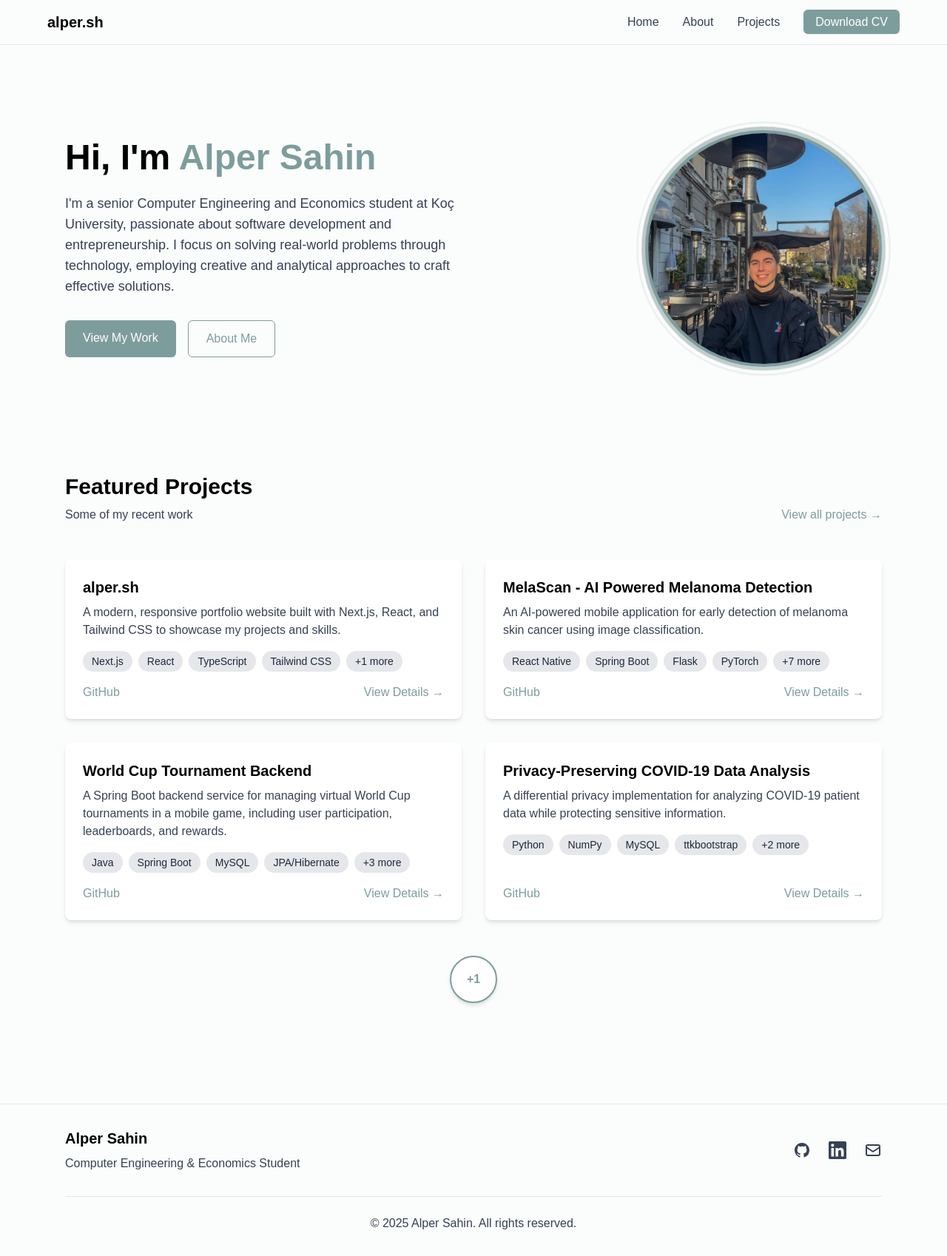
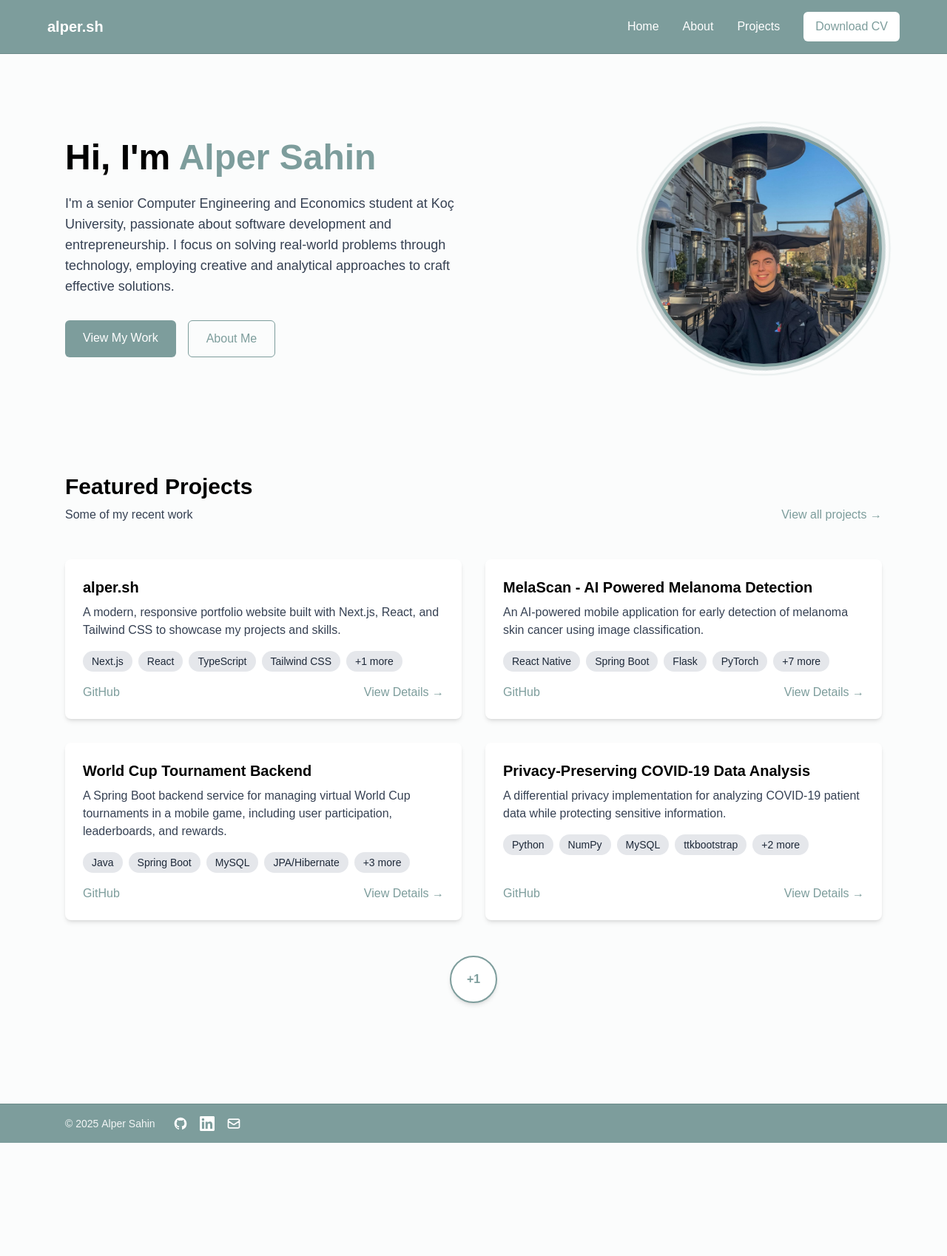
Before and after one commit to alpersahin21/portfolio, a Next.js app: page / in a window 1280 px wide. Shown: the whole page at 74% size. After the commit the page ends 1545 px from the top, so only its background shows below. Built offline with nearby package versions, Linux system fonts and the light colour scheme.

Commit message:
header and footer changes for mobile view.

```diff
--- a/src/app/layout.tsx
+++ b/src/app/layout.tsx
@@ -35,7 +35,7 @@ export default function RootLayout({
         className={`${geistSans.variable} ${geistMono.variable} antialiased min-h-screen flex flex-col bg-[#FBFCFC] text-black`}
       >
         <Header />
-        <main className="flex-grow pt-24 pb-16">
+        <main className="flex-grow pt-16 md:pt-24 pb-16">
           {children}
         </main>
         <Footer />
--- a/src/components/layout/Footer.tsx
+++ b/src/components/layout/Footer.tsx
@@ -4,27 +4,23 @@ const Footer = () => {
   const currentYear = new Date().getFullYear();
 
   return (
-    <footer className="bg-[#FBFCFC] py-8 border-t border-gray-200">
+    <footer className="bg-[#7D9D9C] text-white py-4 border-t border-[#6b8a89]">
       <div className="max-w-6xl mx-auto px-6">
-        <div className="flex flex-col md:flex-row justify-between items-center">
-          <div className="mb-4 md:mb-0">
-            <Link href="/" className="text-xl font-bold">
-              Alper Sahin
-            </Link>
-            <p className="text-gray-700 mt-2">
-              Computer Engineering & Economics Student
+        <div className="flex flex-wrap items-center justify-between">
+          <div className="flex items-center space-x-6">
+            <p className="text-sm text-white/90">
+              © {currentYear} <Link href="/" className="font-medium hover:text-white">Alper Sahin</Link>
             </p>
-          </div>
 
-          <div className="flex space-x-6">
+            <div className="flex space-x-4">
               <a
                 href="https://github.com/alpersahin21"
                 target="_blank"
                 rel="noopener noreferrer"
-              className="text-gray-700 hover:text-[#7D9D9C]"
+                className="text-white hover:text-gray-200 transform transition duration-200 hover:scale-110"
                 aria-label="GitHub"
               >
-              <svg className="w-6 h-6" fill="currentColor" viewBox="0 0 24 24" aria-hidden="true">
+                <svg className="w-5 h-5" fill="currentColor" viewBox="0 0 24 24" aria-hidden="true">
                   <path fillRule="evenodd" d="M12 2C6.477 2 2 6.484 2 12.017c0 4.425 2.865 8.18 6.839 9.504.5.092.682-.217.682-.483 0-.237-.008-.868-.013-1.703-2.782.605-3.369-1.343-3.369-1.343-.454-1.158-1.11-1.466-1.11-1.466-.908-.62.069-.608.069-.608 1.003.07 1.531 1.032 1.531 1.032.892 1.53 2.341 1.088 2.91.832.092-.647.35-1.088.636-1.338-2.22-.253-4.555-1.113-4.555-4.951 0-1.093.39-1.988 1.029-2.688-.103-.253-.446-1.272.098-2.65 0 0 .84-.27 2.75 1.026A9.564 9.564 0 0112 6.844c.85.004 1.705.115 2.504.337 1.909-1.296 2.747-1.027 2.747-1.027.546 1.379.202 2.398.1 2.651.64.7 1.028 1.595 1.028 2.688 0 3.848-2.339 4.695-4.566 4.943.359.309.678.92.678 1.855 0 1.338-.012 2.419-.012 2.747 0 .268.18.58.688.482A10.019 10.019 0 0022 12.017C22 6.484 17.522 2 12 2z" clipRule="evenodd" />
                 </svg>
               </a>
@@ -32,27 +28,24 @@ const Footer = () => {
                 href="https://www.linkedin.com/in/alpersahin7330/"
                 target="_blank"
                 rel="noopener noreferrer"
-              className="text-gray-700 hover:text-[#7D9D9C]"
+                className="text-white hover:text-gray-200 transform transition duration-200 hover:scale-110"
                 aria-label="LinkedIn"
               >
-              <svg className="w-6 h-6" fill="currentColor" viewBox="0 0 24 24" aria-hidden="true">
+                <svg className="w-5 h-5" fill="currentColor" viewBox="0 0 24 24" aria-hidden="true">
                   <path d="M20.447 20.452h-3.554v-5.569c0-1.328-.027-3.037-1.852-3.037-1.853 0-2.136 1.445-2.136 2.939v5.667H9.351V9h3.414v1.561h.046c.477-.9 1.637-1.85 3.37-1.85 3.601 0 4.267 2.37 4.267 5.455v6.286zM5.337 7.433c-1.144 0-2.063-.926-2.063-2.065 0-1.138.92-2.063 2.063-2.063 1.14 0 2.064.925 2.064 2.063 0 1.139-.925 2.065-2.064 2.065zm1.782 13.019H3.555V9h3.564v11.452zM22.225 0H1.771C.792 0 0 .774 0 1.729v20.542C0 23.227.792 24 1.771 24h20.451C23.2 24 24 23.227 24 22.271V1.729C24 .774 23.2 0 22.222 0h.003z" />
                 </svg>
               </a>
               <a
                 href="mailto:alpersahin30@gmail.com"
-              className="text-gray-700 hover:text-[#7D9D9C]"
+                className="text-white hover:text-gray-200 transform transition duration-200 hover:scale-110"
                 aria-label="Email"
               >
-              <svg className="w-6 h-6" fill="none" stroke="currentColor" viewBox="0 0 24 24" xmlns="http://www.w3.org/2000/svg">
+                <svg className="w-5 h-5" fill="none" stroke="currentColor" viewBox="0 0 24 24" xmlns="http://www.w3.org/2000/svg">
                   <path strokeLinecap="round" strokeLinejoin="round" strokeWidth="2" d="M3 8l7.89 5.26a2 2 0 002.22 0L21 8M5 19h14a2 2 0 002-2V7a2 2 0 00-2-2H5a2 2 0 00-2 2v10a2 2 0 002 2z" />
                 </svg>
               </a>
             </div>
           </div>
-
-        <div className="mt-8 pt-6 border-t border-gray-200 text-center text-gray-700">
-          <p>© {currentYear} Alper Sahin. All rights reserved.</p>
         </div>
       </div>
     </footer>
--- a/src/components/layout/Header.tsx
+++ b/src/components/layout/Header.tsx
@@ -1,18 +1,36 @@
+"use client";
+
 import Link from 'next/link';
+import { useState } from 'react';
 
 const Header = () => {
+  const [isMenuOpen, setIsMenuOpen] = useState(false);
+
   return (
-    <header className="fixed top-0 left-0 right-0 z-10 bg-[#FBFCFC]/90 backdrop-blur-md py-4 px-6 border-b border-gray-200">
+    <header className="fixed top-0 left-0 right-0 z-10 bg-[#7D9D9C] text-white backdrop-blur-md py-4 px-6 border-b border-[#6b8a89]">
       <div className="max-w-6xl mx-auto flex justify-between items-center">
-        <Link href="/" className="text-xl font-bold text-black">
+        <Link href="/" className="text-xl font-bold text-white">
           alper.sh
         </Link>
-        <nav>
+
+        {/* Mobile menu button */}
+        <button
+          className="md:hidden flex items-center text-white"
+          onClick={() => setIsMenuOpen(!isMenuOpen)}
+          aria-label="Toggle menu"
+        >
+          <svg xmlns="http://www.w3.org/2000/svg" fill="none" viewBox="0 0 24 24" stroke="currentColor" className="w-6 h-6">
+            <path strokeLinecap="round" strokeLinejoin="round" strokeWidth={2} d={isMenuOpen ? "M6 18L18 6M6 6l12 12" : "M4 6h16M4 12h16M4 18h16"} />
+          </svg>
+        </button>
+
+        {/* Desktop navigation */}
+        <nav className="hidden md:block">
           <ul className="flex space-x-8 items-center">
             <li>
               <Link
                 href="/"
-                className="text-gray-700 hover:text-black transition-colors"
+                className="text-white hover:text-gray-200 transition-colors"
               >
                 Home
               </Link>
@@ -20,7 +38,7 @@ const Header = () => {
             <li>
               <Link
                 href="/about"
-                className="text-gray-700 hover:text-black transition-colors"
+                className="text-white hover:text-gray-200 transition-colors"
               >
                 About
               </Link>
@@ -28,7 +46,7 @@ const Header = () => {
             <li>
               <Link
                 href="/projects"
-                className="text-gray-700 hover:text-black transition-colors"
+                className="text-white hover:text-gray-200 transition-colors"
               >
                 Projects
               </Link>
@@ -37,7 +55,7 @@ const Header = () => {
               <a
                 href="/files/Alper_Sahin_CV.pdf"
                 download
-                className="px-4 py-2 bg-[#7D9D9C] hover:bg-[#576F72] text-white rounded-md transition-colors"
+                className="inline-block px-4 py-2 bg-white text-[#7D9D9C] rounded-md transform transition duration-300 ease-in-out hover:shadow-md hover:scale-105 hover:bg-gray-100"
               >
                 Download CV
               </a>
@@ -45,6 +63,51 @@ const Header = () => {
           </ul>
         </nav>
       </div>
+
+      {/* Mobile navigation */}
+      {isMenuOpen && (
+        <nav className="md:hidden mt-4">
+          <ul className="flex flex-col space-y-4 pb-4">
+            <li>
+              <Link
+                href="/"
+                className="block text-white hover:text-gray-200 transition-colors"
+                onClick={() => setIsMenuOpen(false)}
+              >
+                Home
+              </Link>
+            </li>
+            <li>
+              <Link
+                href="/about"
+                className="block text-white hover:text-gray-200 transition-colors"
+                onClick={() => setIsMenuOpen(false)}
+              >
+                About
+              </Link>
+            </li>
+            <li>
+              <Link
+                href="/projects"
+                className="block text-white hover:text-gray-200 transition-colors"
+                onClick={() => setIsMenuOpen(false)}
+              >
+                Projects
+              </Link>
+            </li>
+            <li>
+              <a
+                href="/files/Alper_Sahin_CV.pdf"
+                download
+                className="inline-block px-4 py-2 bg-white text-[#7D9D9C] rounded-md transform transition duration-300 ease-in-out hover:shadow-md hover:scale-105 hover:bg-gray-100"
+                onClick={() => setIsMenuOpen(false)}
+              >
+                Download CV
+              </a>
+            </li>
+          </ul>
+        </nav>
+      )}
     </header>
   );
 };
--- a/src/components/sections/home/Hero.tsx
+++ b/src/components/sections/home/Hero.tsx
@@ -5,7 +5,7 @@ import Image from 'next/image';
 
 const Hero = () => {
   return (
-    <section className="py-20">
+    <section className="py-10 md:py-20">
       <div className="max-w-6xl mx-auto px-6 grid grid-cols-1 md:grid-cols-2 gap-12 items-center">
         <div>
           <h1 className="text-4xl md:text-5xl font-bold mb-6">
@@ -17,13 +17,13 @@ const Hero = () => {
           <div className="flex flex-wrap gap-4">
             <Link
               href="/projects"
-              className="px-6 py-3 bg-[#7D9D9C] text-white rounded-md transition-all duration-300 hover:shadow-md hover:scale-105"
+              className="inline-block px-6 py-3 bg-[#7D9D9C] text-white rounded-md transform transition duration-300 ease-in-out hover:shadow-md hover:scale-105"
             >
               View My Work
             </Link>
             <Link
               href="/about"
-              className="px-6 py-3 border border-[#7D9D9C] text-[#7D9D9C] rounded-md transition-all duration-300 hover:shadow-md hover:scale-105 hover:border-[#576F72] hover:text-[#576F72]"
+              className="inline-block px-6 py-3 border border-[#7D9D9C] text-[#7D9D9C] rounded-md transform transition duration-300 ease-in-out hover:shadow-md hover:scale-105 hover:border-[#576F72] hover:text-[#576F72]"
             >
               About Me
             </Link>
```
Lines whose indentation alone changed are shown as unchanged.
